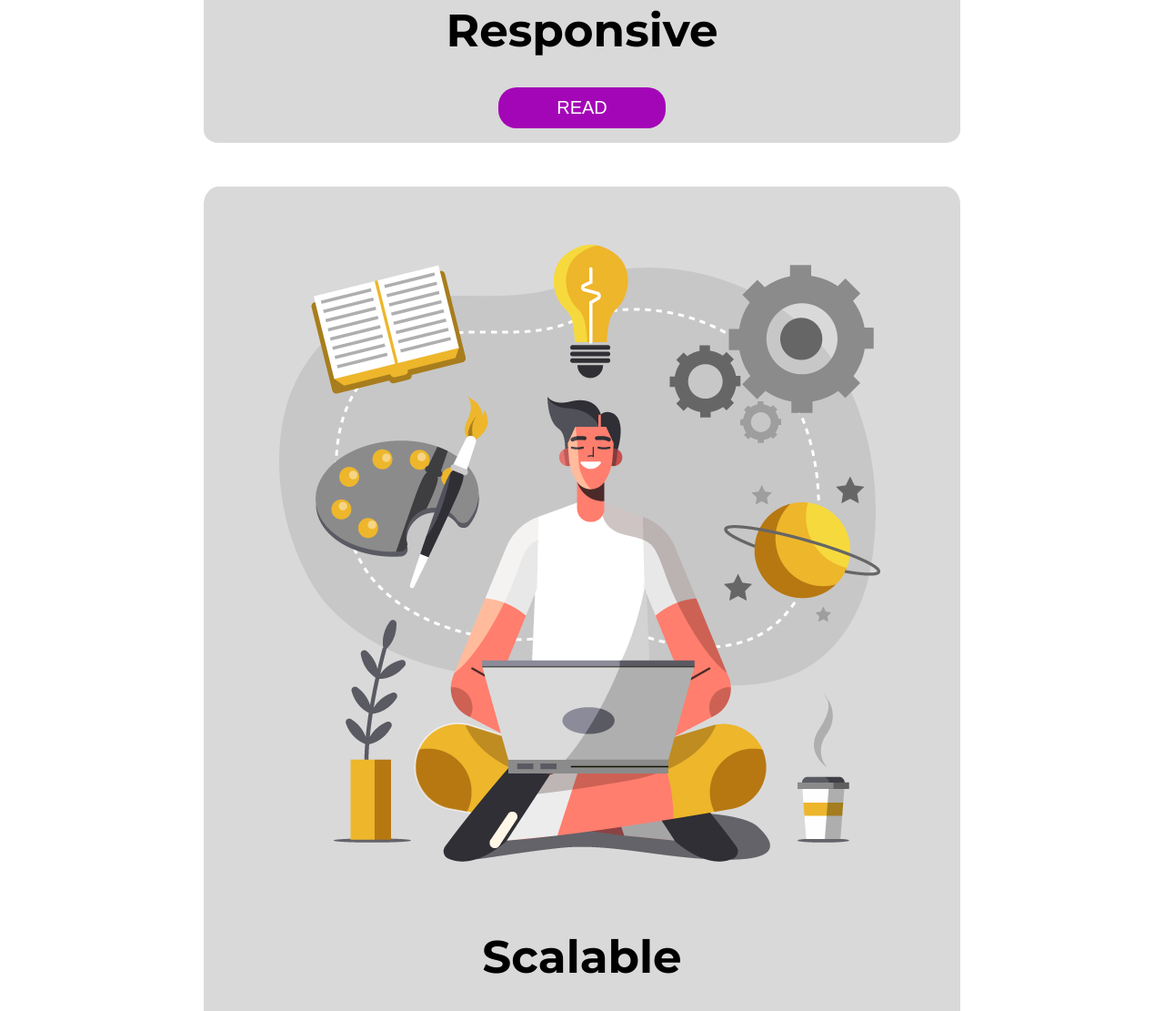
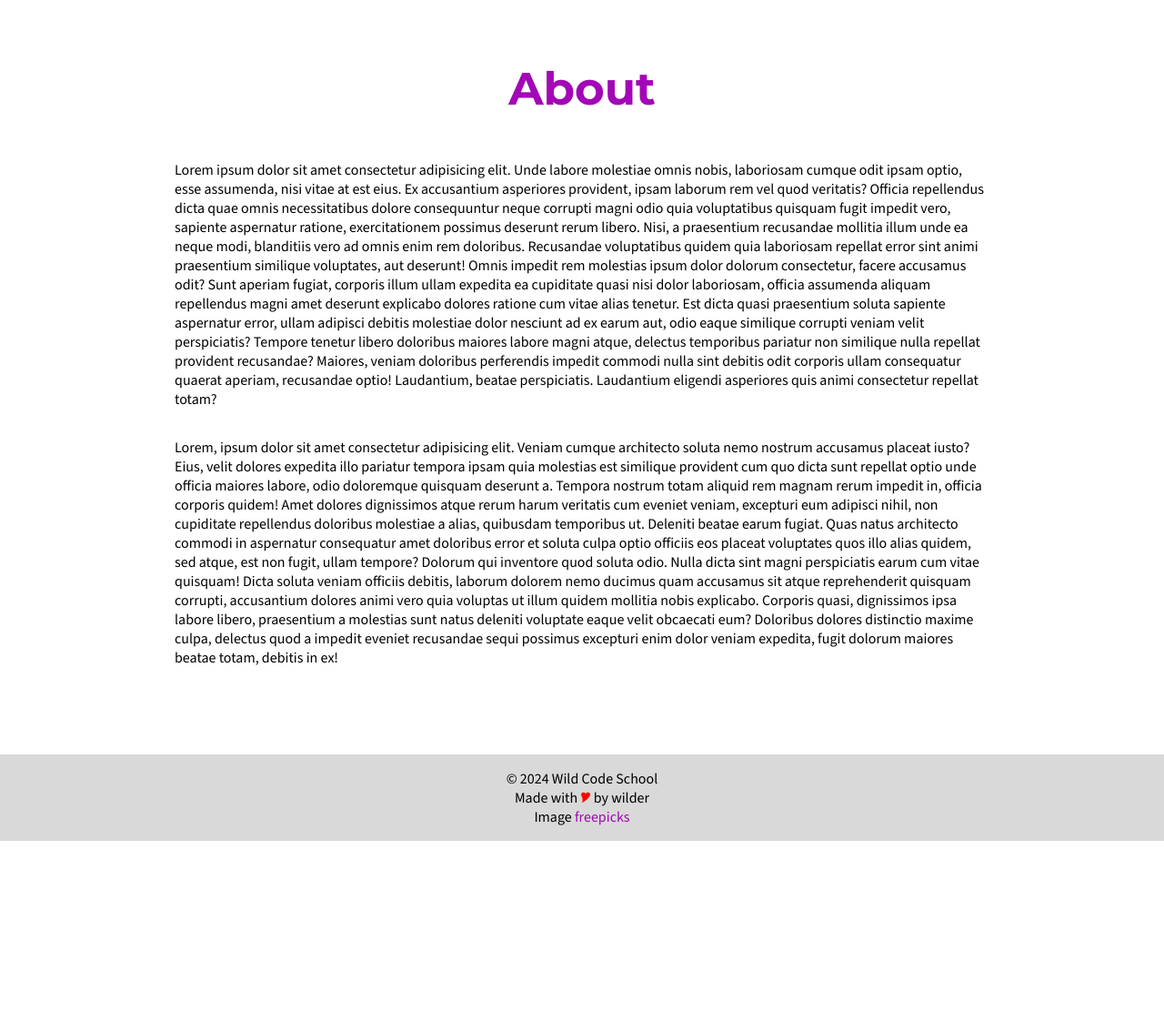
Before and after one commit to NICOLASR44/Welcome-on-board, a plain HTML site: page index.html in a window 1280 px wide. Shown: the part 1033-2144 px from the top of the page at 91% size. After the commit the page ends 1957 px from the top, so only its background shows below. Drawn offline with nearby package versions, Linux system fonts and the light colour scheme.

Commit message:
final commit

```diff
--- a/index.html
+++ b/index.html
@@ -45,6 +45,47 @@
           </article>
         </div>
       </section>
+      <section>
+        <h2>About</h2>
+        <p>
+          Lorem ipsum dolor sit amet consectetur adipisicing elit. Unde labore molestiae omnis nobis, laboriosam cumque
+          odit ipsam optio, esse assumenda, nisi vitae at est eius. Ex accusantium asperiores provident, ipsam laborum
+          rem vel quod veritatis? Officia repellendus dicta quae omnis necessitatibus dolore consequuntur neque corrupti
+          magni odio quia voluptatibus quisquam fugit impedit vero, sapiente aspernatur ratione, exercitationem possimus
+          deserunt rerum libero. Nisi, a praesentium recusandae mollitia illum unde ea neque modi, blanditiis vero ad
+          omnis enim rem doloribus. Recusandae voluptatibus quidem quia laboriosam repellat error sint animi praesentium
+          similique voluptates, aut deserunt! Omnis impedit rem molestias ipsum dolor dolorum consectetur, facere
+          accusamus odit? Sunt aperiam fugiat, corporis illum ullam expedita ea cupiditate quasi nisi dolor laboriosam,
+          officia assumenda aliquam repellendus magni amet deserunt explicabo dolores ratione cum vitae alias tenetur.
+          Est dicta quasi praesentium soluta sapiente aspernatur error, ullam adipisci debitis molestiae dolor nesciunt
+          ad ex earum aut, odio eaque similique corrupti veniam velit perspiciatis? Tempore tenetur libero doloribus
+          maiores labore magni atque, delectus temporibus pariatur non similique nulla repellat provident recusandae?
+          Maiores, veniam doloribus perferendis impedit commodi nulla sint debitis odit corporis ullam consequatur
+          quaerat aperiam, recusandae optio! Laudantium, beatae perspiciatis. Laudantium eligendi asperiores quis animi
+          consectetur repellat totam?
+        </p>
+        <p>
+          Lorem, ipsum dolor sit amet consectetur adipisicing elit. Veniam cumque architecto soluta nemo nostrum
+          accusamus placeat iusto? Eius, velit dolores expedita illo pariatur tempora ipsam quia molestias est similique
+          provident cum quo dicta sunt repellat optio unde officia maiores labore, odio doloremque quisquam deserunt a.
+          Tempora nostrum totam aliquid rem magnam rerum impedit in, officia corporis quidem! Amet dolores dignissimos
+          atque rerum harum veritatis cum eveniet veniam, excepturi eum adipisci nihil, non cupiditate repellendus
+          doloribus molestiae a alias, quibusdam temporibus ut. Deleniti beatae earum fugiat. Quas natus architecto
+          commodi in aspernatur consequatur amet doloribus error et soluta culpa optio officiis eos placeat voluptates
+          quos illo alias quidem, sed atque, est non fugit, ullam tempore? Dolorum qui inventore quod soluta odio. Nulla
+          dicta sint magni perspiciatis earum cum vitae quisquam! Dicta soluta veniam officiis debitis, laborum dolorem
+          nemo ducimus quam accusamus sit atque reprehenderit quisquam corrupti, accusantium dolores animi vero quia
+          voluptas ut illum quidem mollitia nobis explicabo. Corporis quasi, dignissimos ipsa labore libero, praesentium
+          a molestias sunt natus deleniti voluptate eaque velit obcaecati eum? Doloribus dolores distinctio maxime
+          culpa, delectus quod a impedit eveniet recusandae sequi possimus excepturi enim dolor veniam expedita, fugit
+          dolorum maiores beatae totam, debitis in ex!
+        </p>
+      </section>
     </main>
+    <footer>
+      <p>© 2024 Wild Code School</p>
+      <p>Made with <span id="heart">🎔</span> by wilder</p>
+      <p>Image <span>freepicks</span></p>
+    </footer>
   </body>
 </html>
--- a/style.css
+++ b/style.css
@@ -95,6 +95,7 @@ body {
   }
 }
 main {
+  margin-bottom: 5rem;
   section {
     display: flex;
     flex-direction: column;
@@ -104,6 +105,12 @@ main {
       color: var(--principalColor);
       margin: 2rem 0 2rem 0;
       font-size: 50px;
+    }
+
+    p {
+      width: 70%;
+      margin: 1rem;
+      text-justify: auto;
     }
 
     #cardContainer {
@@ -116,16 +123,12 @@ main {
         border-radius: 2%;
         padding: 2vh;
       }
-    }
 
       img {
         height: 100%;
         width: 100%;
       }
 
-    h3 {
-      font-size: 50px;
-    }
       button {
         background-color: var(--principalColor);
         color: var(--bkColor);
@@ -135,5 +138,32 @@ main {
         padding: 0.7rem 4rem;
         margin-top: 2rem;
       }
+
+      h3 {
+        font-size: 50px;
       }
     }
+  }
+}
+@media screen and (min-width: 992px) {
+  #cardContainer {
+    display: flex;
+    flex-direction: row;
+    margin: 3rem;
+    border-radius: 2%;
+    padding: 2vh;
+  }
+}
+
+footer {
+  background-color: var(--footer);
+  text-align: center;
+  padding: 1rem;
+
+  span {
+    color: var(--principalColor);
+  }
+  #heart {
+    color: red;
+  }
+}
```
Lines whose indentation alone changed are shown as unchanged.
